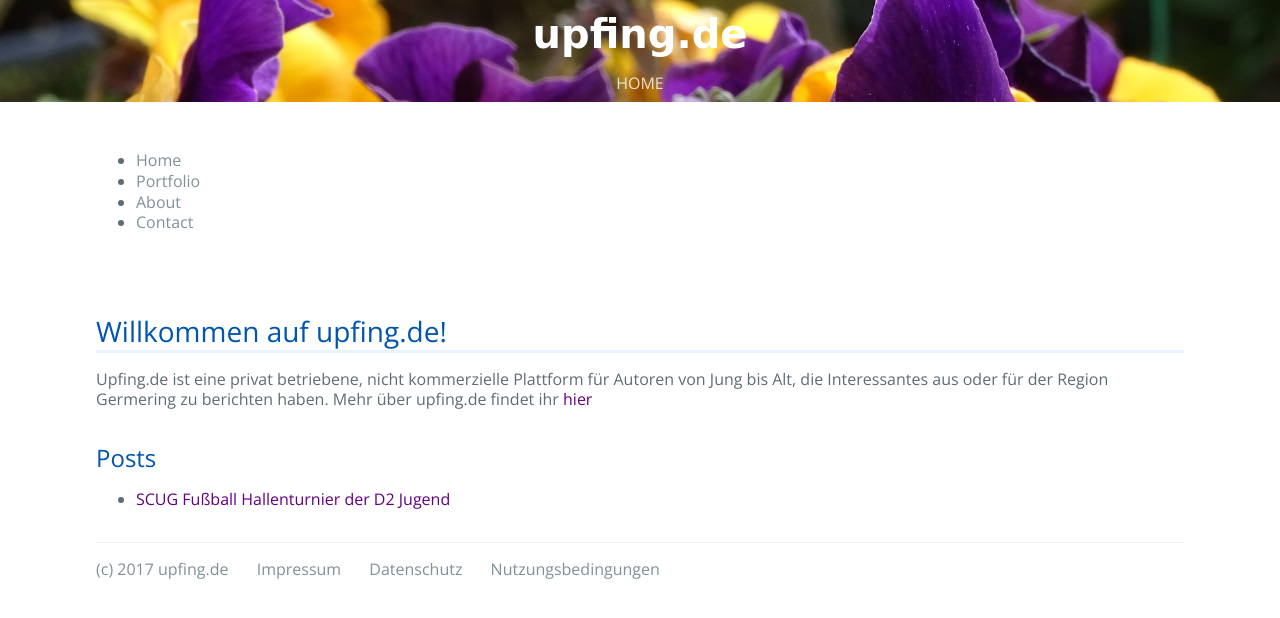
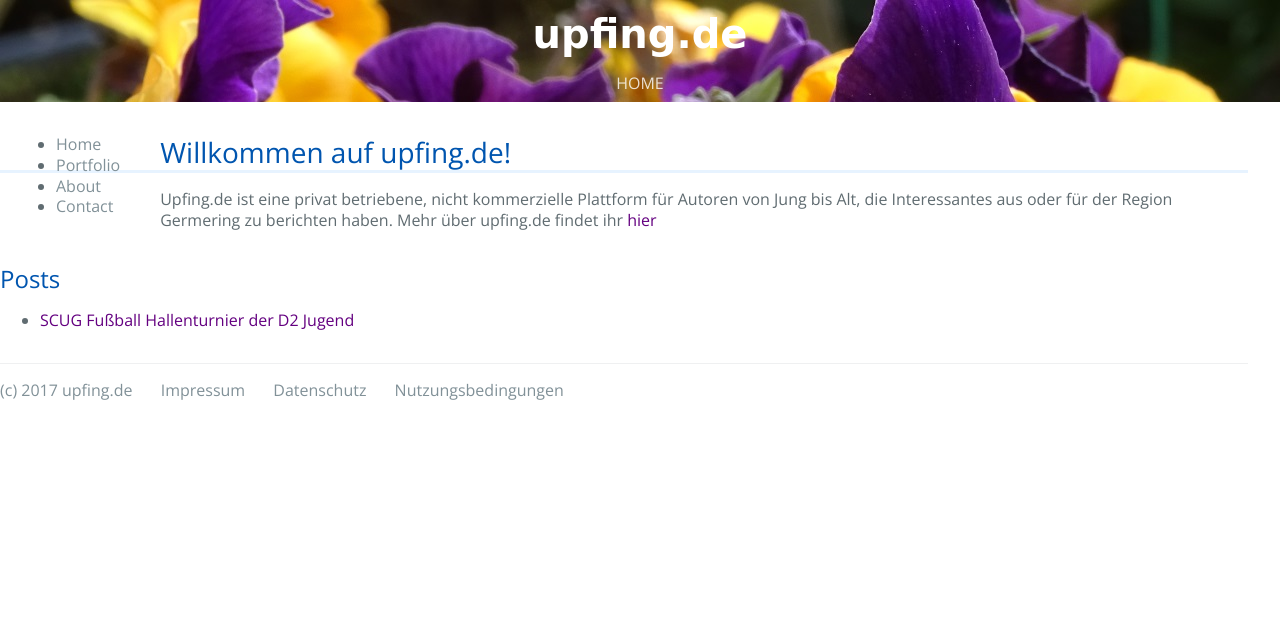
Before and after one commit to croedel/upfing, a Jekyll site: the page built from README.md, in a window 1280 px wide. Shown: the top 618 px of the page. Built offline with Jekyll 4.4.1, drawn with Linux system fonts in a browser that asks for light colours; our own code applies the rules of GitHub Pages for plain Markdown files; the repository's description, which GitHub fills in, is left out.

Commit message:
Update style.scss

```diff
--- a/assets/css/style.scss
+++ b/assets/css/style.scss
@@ -291,7 +291,7 @@ a:hover { text-decoration: underline; }
 
 .main-content { word-wrap: break-word; }
 .main-content :first-child { margin-top: 0; }
-@media screen and (min-width: 64em) { .main-content { max-width: 80rem; padding: 2rem 6rem; margin: 0 auto; font-size: 1rem; } }
+@media screen and (min-width: 64em) { .main-content { max-width: 80rem; padding: 2rem 2rem 2rem 0rem; margin: 0 auto; font-size: 1rem; } }
 @media screen and (min-width: 42em) and (max-width: 64em) { .main-content { padding: 2rem 4rem; font-size: 0.95rem; } }
 @media screen and (max-width: 42em) { .main-content { padding: 2rem 1rem; font-size: 0.9rem; } }
 .main-content img { max-width: 100%; }
@@ -333,4 +333,4 @@ a:hover { text-decoration: underline; }
 @media screen and (max-width: 42em) { .site-footer-links { font-size: 0.8rem; } }
 
 .menu-links { color: #819198; margin-left: 0rem; margin-right: 1.5rem; }
-.clearfix { max-width: 20rem; padding: 2rem 6rem; margin: 1 auto; font-size: 1rem; }
+.clearfix { max-width: 30rem; padding: 1rem 1rem; margin: 1 auto; font-size: 1rem; float: left; }
```
